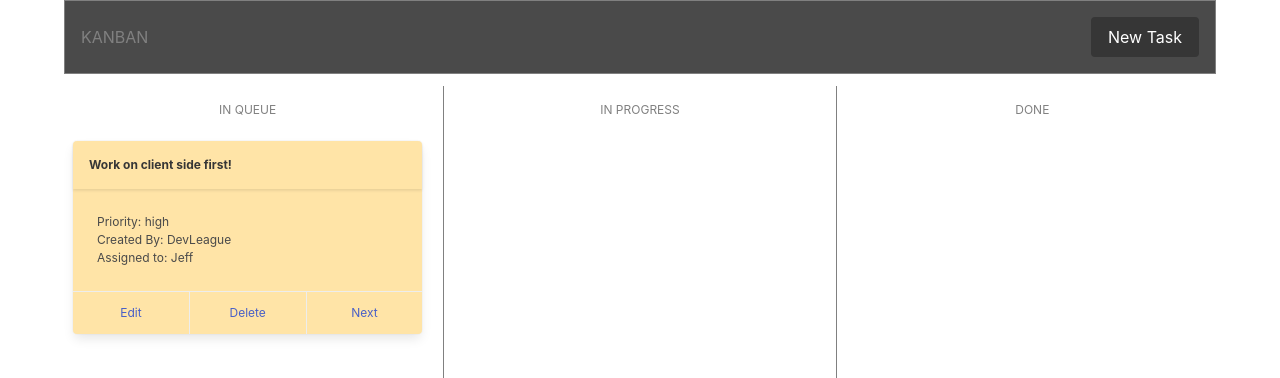
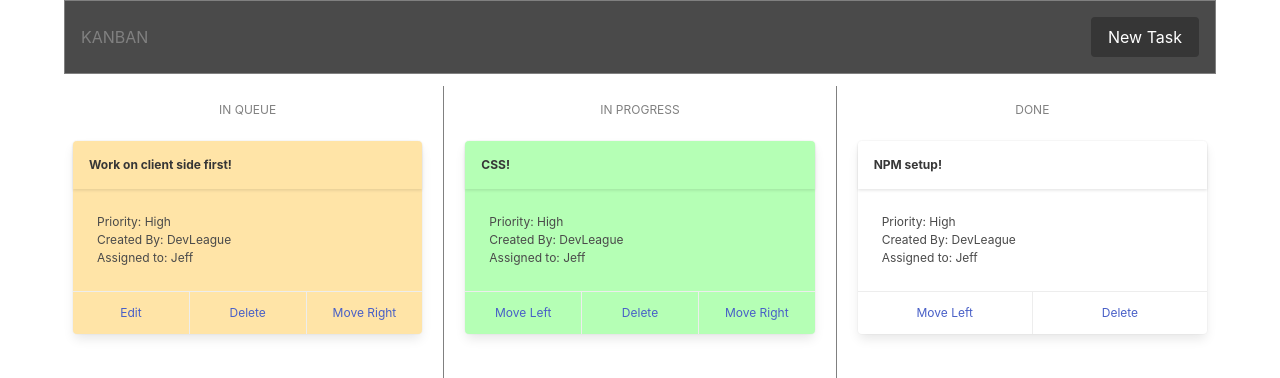
Before and after one commit to devleague/react-kanban, a React (Create React App) app: page / in a window 1280 px wide. Shown: the top 378 px of the page. Built offline with nearby package versions, Linux system fonts and the light colour scheme.

Commit message:
added move left and right buttons for each column

```diff
--- a/package.json
+++ b/package.json
@@ -6,6 +6,7 @@
     "body-parser": "^1.17.2",
     "bulma": "^0.5.1",
     "express": "^4.15.4",
+    "lodash": "^4.17.4",
     "method-override": "^2.3.9",
     "prop-types": "^15.5.10",
     "react": "^15.6.1",
--- a/src/actions/index.js
+++ b/src/actions/index.js
@@ -1,5 +1,7 @@
 export const ADD_CARD = "ADD_CARD";
 export const DELETE_CARD = "DELETE_CARD"
+export const MOVE_CARD_LEFT = "MOVE_CARD_LEFT";
+export const MOVE_CARD_RIGHT = "MOVE_CARD_RIGHT";
 
 export const addCard = (card) => {
   return {
@@ -14,3 +16,17 @@ export const deleteCard = (cardTitle) => {
     cardTitle
   }
 }
+
+export const moveCardLeft = (cardTitle) => {
+  return {
+    type: MOVE_CARD_LEFT,
+    cardTitle
+  }
+}
+
+export const moveCardRight = (cardTitle) => {
+  return {
+    type: MOVE_CARD_RIGHT,
+    cardTitle
+  }
+}
--- a/src/components/Done.js
+++ b/src/components/Done.js
@@ -1,16 +1,57 @@
 import React, { Component } from "react";
 import { connect } from "react-redux";
+import { deleteCard, moveCardLeft } from "../actions";
 
 class Done extends Component {
 
-  componentWillMount(){
+  handleDelete(e){
+    this.props.deleteCard(e.target.id);
+  }
 
+  handleMoveCardLeft(e){
+    this.props.moveCardLeft(e.target.id)
   }
 
   render(){
     return (
       <div className="column">
         <h3 className="subtitle">DONE</h3>
+        <div className="cardContainer">
+          {
+            this.props.cards.filter((card) => {
+              return card.status === "done"
+            })
+            .map((card) => {
+              return (
+                <div key={card.id} className="card" id="doneCard">
+                  <header className="card-header">
+                    <p className="card-header-title">
+                      {card.title}
+                    </p>
+                    <a className="card-header-icon">
+                      <span className="icon">
+                        <i className="fa fa-angle-down"></i>
+                      </span>
+                    </a>
+                  </header>
+                  <div className="card-content">
+                    <div className="content">
+                      Priority: {card.priority}
+                      <br/>
+                      Created By: {card.createdBy}
+                      <br/>
+                      Assigned to: {card.assignedTo}
+                    </div>
+                  </div>
+                  <footer className="card-footer">
+                    <a className="card-footer-item" onClick={this.handleMoveCardLeft.bind(this)} id={card.title}>Move Left</a>
+                    <a className="card-footer-item" onClick={this.handleDelete.bind(this)} id={card.title}>Delete</a>
+                  </footer>
+                </div>
+              )
+            })
+          }
+        </div>
       </div>
     )
   }
@@ -24,7 +65,12 @@ const mapStatetoProps = (state) => {
 
 const mapDispatchtoProps = (dispatch) => {
   return {
-
+    deleteCard: (card) => {
+      dispatch(deleteCard(card))
+    },
+    moveCardLeft: (card) => {
+      dispatch(moveCardLeft(card))
+    }
   }
 }
 
--- a/src/components/InProgress.js
+++ b/src/components/InProgress.js
@@ -1,16 +1,62 @@
 import React, { Component } from "react";
 import { connect } from "react-redux";
+import { deleteCard, moveCardLeft, moveCardRight } from "../actions";
 
 class InProgress extends Component {
 
-  componentWillMount(){
+  handleDelete(e){
+    this.props.deleteCard(e.target.id);
+  }
 
+  handleMoveCardLeft(e){
+    this.props.moveCardLeft(e.target.id)
+  }
+
+  handleMoveCardRight(e){
+    this.props.moveCardRight(e.target.id)
   }
 
   render(){
     return (
       <div className="column" id="inProgresColumn">
         <h3 className="subtitle">IN PROGRESS</h3>
+        <div className="cardContainer">
+          {
+            this.props.cards.filter((card) => {
+              return card.status === "inProgress"
+            })
+            .map((card) => {
+              return (
+                <div key={card.id} className="card" id="inProgressCard">
+                  <header className="card-header">
+                    <p className="card-header-title">
+                      {card.title}
+                    </p>
+                    <a className="card-header-icon">
+                      <span className="icon">
+                        <i className="fa fa-angle-down"></i>
+                      </span>
+                    </a>
+                  </header>
+                  <div className="card-content">
+                    <div className="content">
+                      Priority: {card.priority}
+                      <br/>
+                      Created By: {card.createdBy}
+                      <br/>
+                      Assigned to: {card.assignedTo}
+                    </div>
+                  </div>
+                  <footer className="card-footer">
+                    <a className="card-footer-item" onClick={this.handleMoveCardLeft.bind(this)} id={card.title}>Move Left</a>
+                    <a className="card-footer-item" onClick={this.handleDelete.bind(this)} id={card.title}>Delete</a>
+                    <a className="card-footer-item" onClick={this.handleMoveCardRight.bind(this)} id={card.title}>Move Right</a>
+                  </footer>
+                </div>
+              )
+            })
+          }
+        </div>
       </div>
     )
   }
@@ -24,7 +70,15 @@ const mapStatetoProps = (state) => {
 
 const mapDispatchtoProps = (dispatch) => {
   return {
-
+    deleteCard: (card) => {
+      dispatch(deleteCard(card));
+    },
+    moveCardLeft: (card) => {
+      dispatch(moveCardLeft(card))
+    },
+    moveCardRight: (card) => {
+      dispatch(moveCardRight(card))
+    }
   }
 }
 
--- a/src/components/InQueue.js
+++ b/src/components/InQueue.js
@@ -1,15 +1,16 @@
 import React, { Component } from "react";
 import { connect } from "react-redux";
-import { deleteCard } from "../actions";
+import { deleteCard, moveCardRight } from "../actions";
 
 class InQueue extends Component {
 
-  componentWillMount(){
-
-  }
 
   handleDelete(e){
     this.props.deleteCard(e.target.id);
+  }
+
+  handleMoveCardRight(e){
+    this.props.moveCardRight(e.target.id)
   }
 
   render(){
@@ -18,7 +19,10 @@ class InQueue extends Component {
         <h3 className="subtitle">IN QUEUE</h3>
         <div className="cardContainer">
           {
-            this.props.cards.map((card) => {
+            this.props.cards.filter((card) => {
+              return card.status === "inQueue"
+            })
+            .map((card) => {
               return (
                 <div key={card.id} className="card" id="inQueueCard">
                   <header className="card-header">
@@ -43,7 +47,7 @@ class InQueue extends Component {
                   <footer className="card-footer">
                     <a className="card-footer-item">Edit</a>
                     <a className="card-footer-item" onClick={this.handleDelete.bind(this)} id={card.title}>Delete</a>
-                    <a className="card-footer-item">Next</a>
+                    <a className="card-footer-item" onClick={this.handleMoveCardRight.bind(this)} id={card.title}>Move Right</a>
                   </footer>
                 </div>
               )
@@ -65,6 +69,9 @@ const mapDispatchtoProps = (dispatch) => {
   return {
     deleteCard: (card) => {
       dispatch(deleteCard(card));
+    },
+    moveCardRight: (card) => {
+      dispatch(moveCardRight(card))
     }
   }
 }
--- a/src/components/NewCard.js
+++ b/src/components/NewCard.js
@@ -87,10 +87,11 @@ class Modal extends Component{
                 <div className="control">
                   <div className="select">
                     <select onChange={this.handleDropDown.bind(this)}>
-                      <option value="low">Low</option>
-                      <option value="medium">Medium</option>
-                      <option value="high">High</option>
-                      <option value="blocker">Blocker</option>
+                      <option>Select Priority</option>
+                      <option value="Low">Low</option>
+                      <option value="Medium">Medium</option>
+                      <option value="High">High</option>
+                      <option value="Blocker">Blocker</option>
                     </select>
                   </div>
                 </div>
--- a/src/containers/App/App.css
+++ b/src/containers/App/App.css
@@ -50,6 +50,11 @@
   background-color: rgb(255, 228, 167);
 }
 
+#inProgressCard{
+  background-color: rgb(181, 255, 181);
+}
+
+
 #queueColumn {
   border-right: 1px solid grey;
   height: 100rem;
--- a/src/containers/App/App.js
+++ b/src/containers/App/App.js
@@ -10,15 +10,36 @@ import Header from "../../components/Header.js"
 class App extends Component {
 
   componentWillMount(){
-    let testCard = {
+    let inQueueCard = {
       id: "123",
       title: "Work on client side first!",
-      priority: "high",
+      priority: "High",
       status: "inQueue",
       createdBy: "DevLeague",
       assignedTo: "Jeff"
     }
-    this.props.cards.push(testCard);
+
+    let inProgressCard = {
+      id: "33243",
+      title: "CSS!",
+      priority: "High",
+      status: "inProgress",
+      createdBy: "DevLeague",
+      assignedTo: "Jeff"
+    }
+
+    let doneCard = {
+      id: "23432",
+      title: "NPM setup!",
+      priority: "High",
+      status: "done",
+      createdBy: "DevLeague",
+      assignedTo: "Jeff"
+    }
+
+    this.props.cards.push(inQueueCard);
+    this.props.cards.push(inProgressCard);
+    this.props.cards.push(doneCard);
   }
 
   render() {
--- a/src/reducers/index.js
+++ b/src/reducers/index.js
@@ -1,4 +1,4 @@
-import { ADD_CARD, DELETE_CARD } from "../actions";
+import { ADD_CARD, DELETE_CARD, MOVE_CARD_LEFT, MOVE_CARD_RIGHT} from "../actions";
 const initialState = { cards: [] };
 
 const cards = (state = initialState, action ) => {
@@ -9,17 +9,36 @@ const cards = (state = initialState, action ) => {
     }
 
     case DELETE_CARD:
-    console.log("ACTION.CARDID", action.cardTitle);
-    console.log("STATE CARDS", state.cards);
+    return {
+      cards: state.cards.filter((card) => {
+        return card.title !== action.cardTitle
+      })
+    }
 
-    let newArr = state.cards.filter((card) => {
-      return card.title !== action.cardTitle
+    case MOVE_CARD_LEFT:
+    let leftArr = [...state.cards];
+    leftArr.forEach((card) => {
+      if(card.status === "inProgress" && card.title === action.cardTitle){
+        card.status = "inQueue"
+      } else if (card.status === "done" && card.title === action.cardTitle){
+        card.status = "inProgress"
+      }
     })
+    return{
+      cards: leftArr
+    }
 
-    console.log("NEW ARR", newArr)
-
-    return {
-      cards: newArr
+    case MOVE_CARD_RIGHT:
+    let rightArr = [...state.cards];
+    rightArr.forEach((card) => {
+      if(card.status === "inQueue" && card.title === action.cardTitle){
+        card.status = "inProgress"
+      } else if (card.status === "inProgress" && card.title === action.cardTitle){
+        card.status = "done"
+      }
+    })
+    return{
+      cards: rightArr
     }
 
     default:
```
